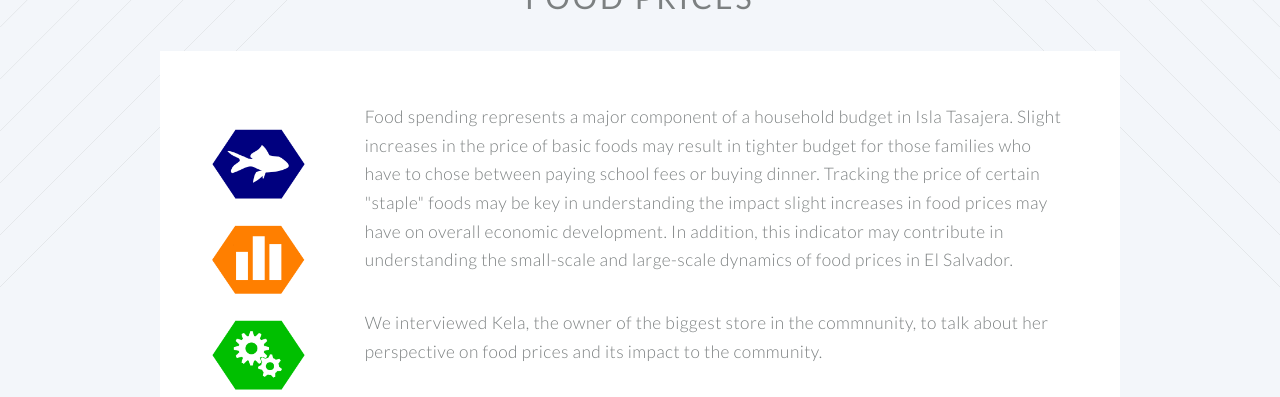
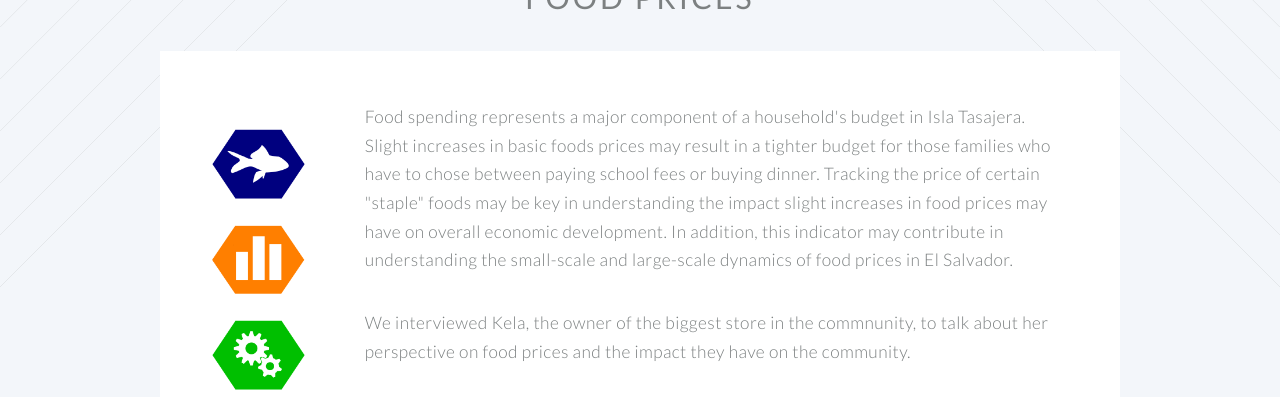
Before and after one commit to danteo90/danteo90.github.io, a Jekyll site: the page food-prices.html, which Jekyll copies as it is, in a window 1280 px wide and 900 px high, cut to the strip 146-543 px from the top of the window. Built offline with Jekyll 4.4.1, drawn with Linux system fonts in a browser that asks for light colours.

Commit message:
Update food-prices.html

```diff
--- a/food-prices.html
+++ b/food-prices.html
@@ -134,8 +134,8 @@
 								<!-- Content -->
 									<div class="content">
 										<section>
-											<p>Food spending represents a major component of a household budget in Isla Tasajera. Slight increases in the price of basic foods may result in tighter budget for those families who have to chose between paying school fees or buying dinner. Tracking the price of certain "staple" foods may be key in understanding the impact slight increases in food prices may have on overall economic development. In addition, this indicator may contribute in understanding the small-scale and large-scale dynamics of food prices in El Salvador.</p>
-											<p>We interviewed Kela, the owner of the biggest store in the commnunity, to talk about her perspective on food prices and its impact to the community.</p>
+											<p>Food spending represents a major component of a household's budget in Isla Tasajera. Slight increases in basic foods prices may result in a tighter budget for those families who have to chose between paying school fees or buying dinner. Tracking the price of certain "staple" foods may be key in understanding the impact slight increases in food prices may have on overall economic development. In addition, this indicator may contribute in understanding the small-scale and large-scale dynamics of food prices in El Salvador.</p>
+											<p>We interviewed Kela, the owner of the biggest store in the commnunity, to talk about her perspective on food prices and the impact they have on the community.</p>
 											<iframe width="100%" height="550" src="https://www.youtube.com/embed/tnZqcda-1Ds?rel=0" frameborder="0" allowfullscreen></iframe>
 										</section>
 									</div>
```
